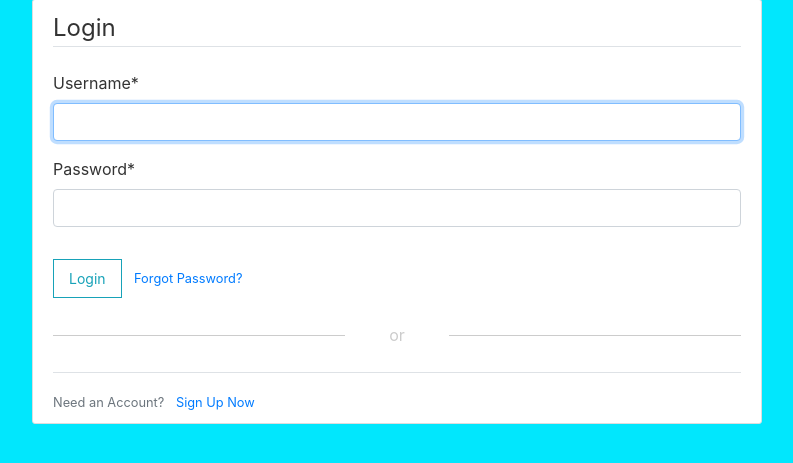
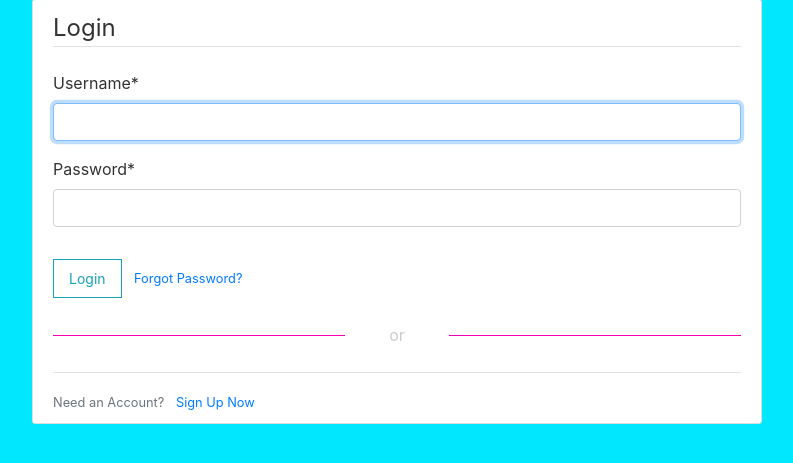
Before and after one commit to Ronik22/Django_Social_Network_App, a Django app: page /login/ in a window 1280 px wide. Shown: the part 137-600 px from the top of the page, without its empty margins (243-1036 px from the left). Run offline with Django 3.2, Linux system fonts and the light colour scheme; some libraries are stand-ins or nearby versions.

Commit message:
Update login.html

```diff
--- a/users/templates/users/login.html
+++ b/users/templates/users/login.html
@@ -20,7 +20,7 @@
 }
 
 .line-separator {
-    background-color: #ccc;
+    background-color: #F800B1;
     flex-grow: 5;
     height: 1px
 }
```
